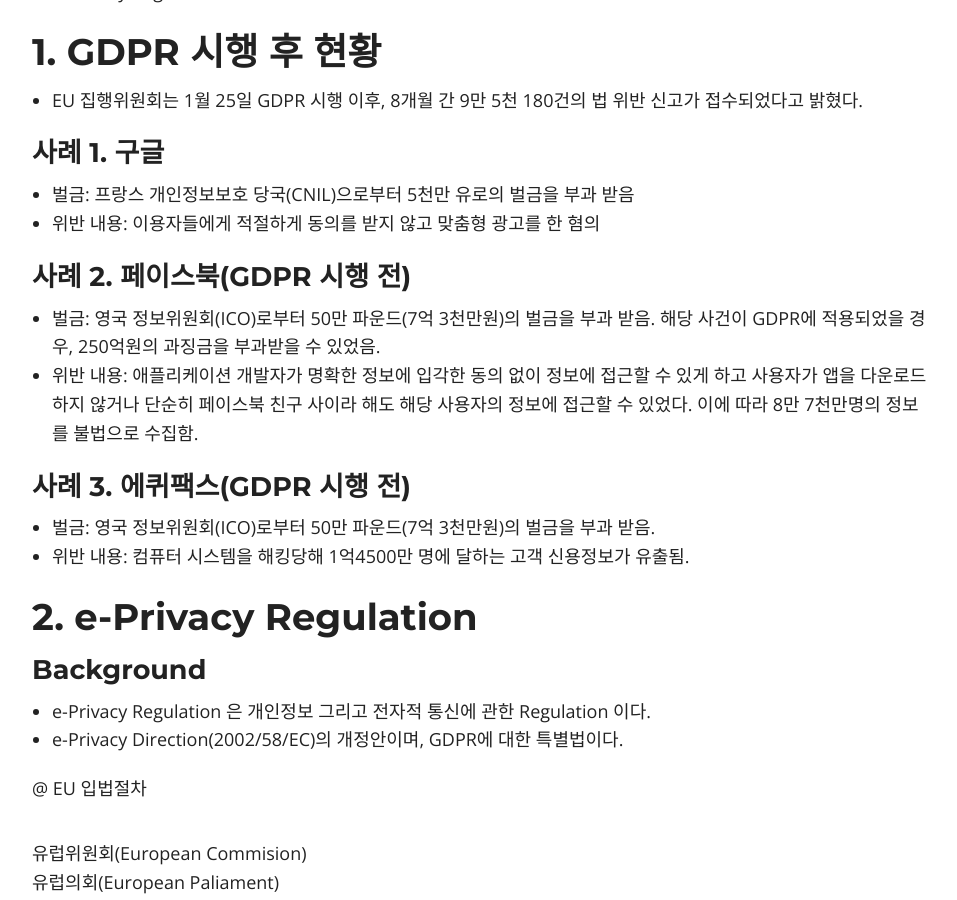
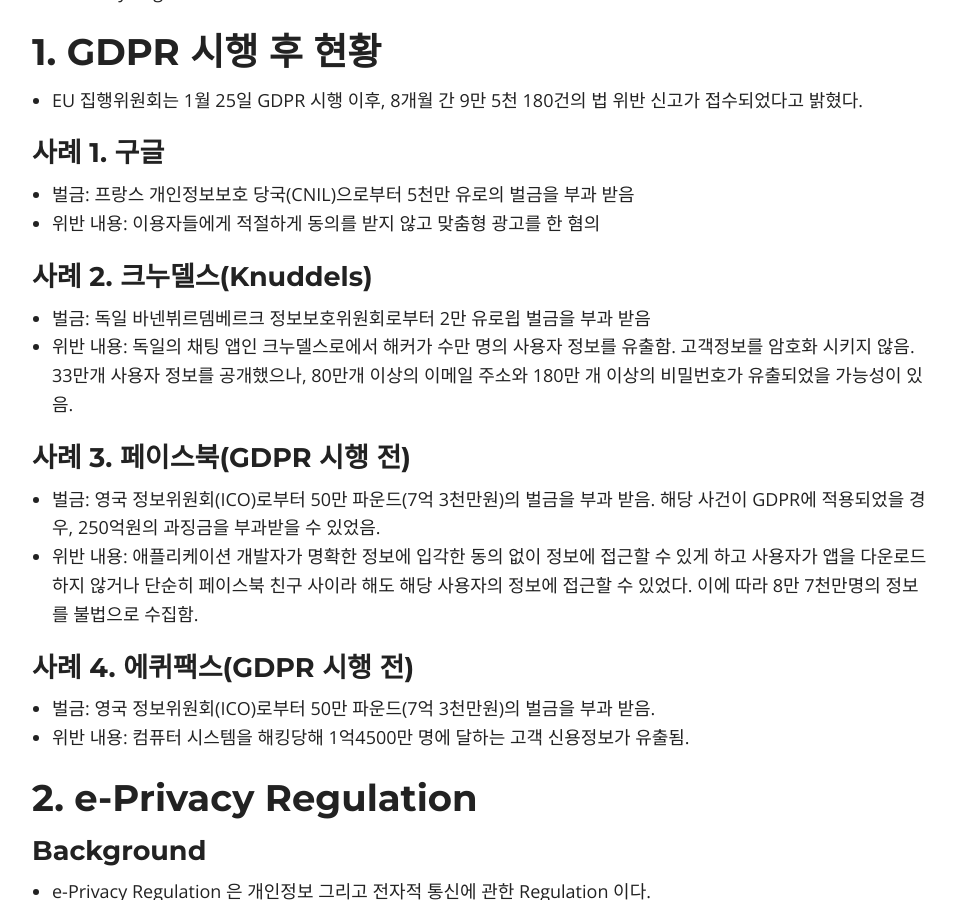
Before and after one commit to hacktagon/hacktagon.github.io, a Jekyll site: the page built from _posts/2019-03-02-e-privacy.md, in a window 1280 px wide and 900 px high, scrolled down 725 px. Shown: the whole window, without its empty margins (158-1115 px from the left). Built offline with Jekyll 4.4.1, drawn with Linux system fonts in a browser that asks for light colours; nearby versions of some CDN libraries; library files that are not in the unit come from our copies.

Commit message:
e-privacy

```diff
--- a/_posts/2019-03-02-e-privacy.md
+++ b/_posts/2019-03-02-e-privacy.md
@@ -20,11 +20,15 @@
 - 벌금: 프랑스 개인정보보호 당국(CNIL)으로부터 5천만 유로의 벌금을 부과 받음
 - 위반 내용: 이용자들에게 적절하게 동의를 받지 않고 맞춤형 광고를 한 혐의
 
-### 사례 2. 페이스북(GDPR 시행 전)
+### 사례 2. 크누델스(Knuddels)
+- 벌금: 독일 바넨뷔르뎀베르크 정보보호위원회로부터 2만 유로읩 벌금을 부과 받음
+- 위반 내용: 독일의 채팅 앱인 크누델스로에서 해커가 수만 명의 사용자 정보를 유출함. 고객정보를 암호화 시키지 않음. 33만개 사용자 정보를 공개했으나, 80만개 이상의 이메일 주소와 180만 개 이상의 비밀번호가 유출되었을 가능성이 있음.
+
+### 사례 3. 페이스북(GDPR 시행 전)
 - 벌금: 영국 정보위원회(ICO)로부터 50만 파운드(7억 3천만원)의 벌금을 부과 받음. 해당 사건이 GDPR에 적용되었을 경우, 250억원의 과징금을 부과받을 수 있었음.
 - 위반 내용: 애플리케이션 개발자가 명확한 정보에 입각한 동의 없이 정보에 접근할 수 있게 하고 사용자가 앱을 다운로드하지 않거나 단순히 페이스북 친구 사이라 해도 해당 사용자의 정보에 접근할 수 있었다. 이에 따라 8만 7천만명의 정보를 불법으로 수집함.
 
-### 사례 3. 에퀴팩스(GDPR 시행 전)
+### 사례 4. 에퀴팩스(GDPR 시행 전)
 - 벌금: 영국 정보위원회(ICO)로부터 50만 파운드(7억 3천만원)의 벌금을 부과 받음.
 - 위반 내용: 컴퓨터 시스템을 해킹당해 1억4500만 명에 달하는 고객 신용정보가 유출됨.
 
@@ -54,6 +58,7 @@
 ### Key Points (e-Privacy Regulation, october draft)
 
 > Scope
+
 GDPR은 종이나 전자적인 형태의 개인의 정보, 의료 정보에 대해 중점을 두고 있다. e-Privacy Regulation은 특히 전자 통신에 대한 모든 행위 정보를 포함한다. 장치 정보, 처리 기술, 저장 장치, 브라우저 등을 말한다.
 
 > New players
```
